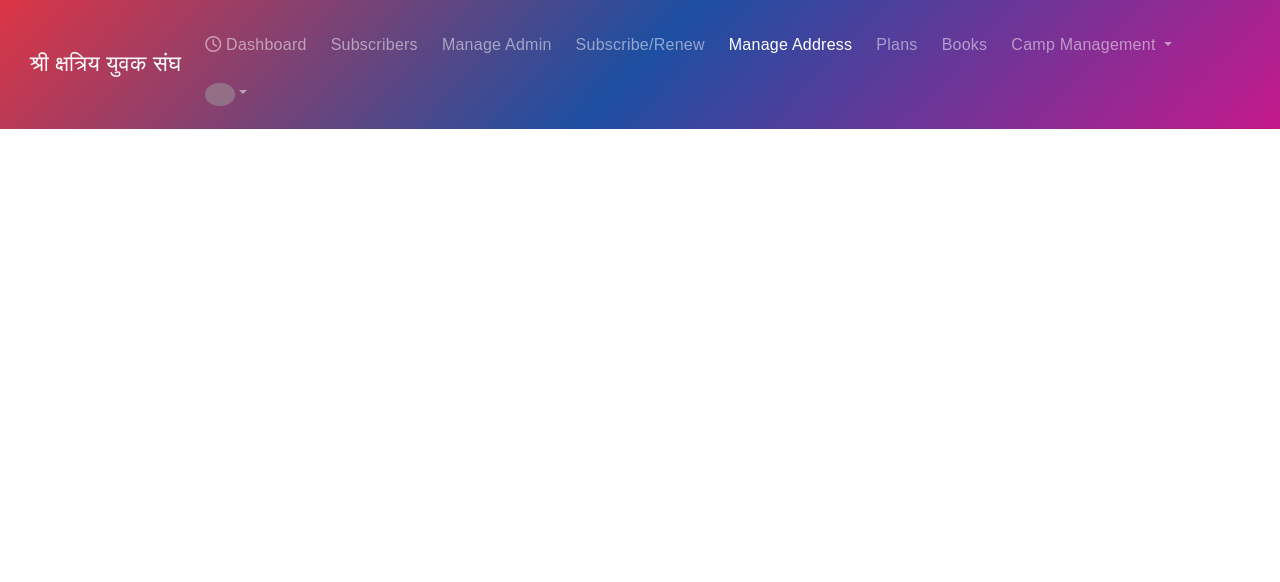
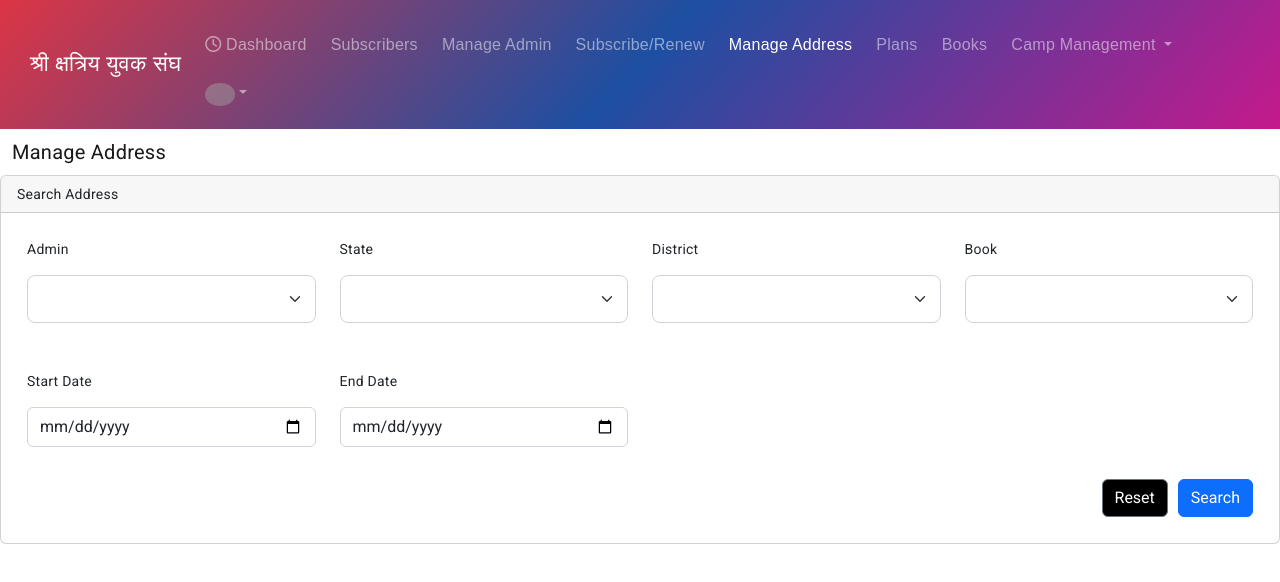
Before and after one commit to sunilsingh0639/Kys-Project, an Angular app in the folder kys/: page /app/address in a window 1280 px wide. Shown: the top 582 px of the page. Built offline with nearby package versions, Linux system fonts and the light colour scheme; grey boxes are pictures that could not be loaded.

Commit message:
added address component

```diff
--- a/kys/src/app/features/address/address-routing.module.ts
+++ b/kys/src/app/features/address/address-routing.module.ts
@@ -1,7 +1,15 @@
 import { NgModule } from '@angular/core';
 import { RouterModule, Routes } from '@angular/router';
+import { AddressComponent } from './address/address.component';
 
-const routes: Routes = [];
+const routes: Routes = [
+
+
+  {
+    path : '',
+    component : AddressComponent
+  }
+];
 
 @NgModule({
   imports: [RouterModule.forChild(routes)],
--- /dev/null
+++ b/kys/src/app/features/address/address/address.component.html
@@ -0,0 +1,139 @@
+<nav class="navbar navbar-light header-page">
+
+    <div class="container-fluid">
+
+        <a class="navbar-brand">Manage Address </a>
+    </div>
+</nav>
+<div class="card">
+
+    <div class="card-header"> Search Address </div>
+
+    <form [formGroup]="addressForm">
+        <div class="card-body" style="margin: 10px;">
+
+
+            <div class="row">
+
+                <div class="col-md-3">
+
+                    <div class="form-group">
+
+                        <label>Admin</label>
+                        <h3></h3>
+
+                        <select class="form-select form-select-lg mb-3" aria-label=".form-select-lg example"
+                            formControlName="admin">
+                            <option selected>Select a Admin</option>
+                            <option value="1">One</option>
+
+                        </select>
+
+                    </div>
+                </div>
+
+                <div class="col-md-3">
+
+                    <div class="form-group">
+
+                        <label>State</label>
+                        <h3></h3>
+
+
+                        <select class="form-select form-select-lg mb-3" aria-label=".form-select-lg example"
+                            formControlName="state">
+                            <option selected>State</option>
+                            <option value="1">One</option>
+
+                        </select>
+
+                    </div>
+                </div>
+                <div class="col-md-3">
+
+                    <div class="form-group">
+
+                        <label>District</label>
+                        <h3></h3>
+
+
+                        <select class="form-select form-select-lg mb-3" aria-label=".form-select-lg example"
+                            formControlName="district">
+                            <option selected>District</option>
+                            <option value="1">One</option>
+
+                        </select>
+
+                    </div>
+                </div>
+
+
+                <div class="col-md-3">
+
+                    <div class="form-group">
+
+                        <label>Book</label>
+                        <h3></h3>
+
+                        <select class="form-select form-select-lg mb-3" aria-label=".form-select-lg example"
+                            formControlName="book">
+                            <option selected>Book</option>
+                            <option value="1">One</option>
+
+                        </select>
+
+                    </div>
+                </div>
+                <div>
+                    <h1></h1>
+                </div>
+                <div>
+                    <h1></h1>
+                </div>
+
+
+                <div class="col-md-3">
+
+                    <div class="form-group">
+
+                        <label>Start Date</label>
+                        <h3></h3>
+
+                        <input type="date" class="form-control" style="height: 40px;">
+
+                    </div>
+
+                </div>
+                <div class="col-md-3">
+
+                    <div class="form-group">
+
+                        <label>End Date</label>
+                        <h3></h3>
+
+                        <input type="date" class="form-control" style="height: 40px;">
+                    </div>
+
+                </div>
+                <div>
+                    <h1></h1>
+                </div>
+                <div>
+                    <h1></h1>
+                </div>
+            </div>
+
+            <div class="col-md-12" style="text-align: end;">
+
+                <button type="button" class="btn btn-secondary" style="background-color: black;">Reset</button>
+
+                <button type="button" class="btn btn-primary" style="margin-left: 10px;">Search</button>
+
+            </div>
+
+        </div>
+    </form>
+
+
+
+</div>
--- /dev/null
+++ b/kys/src/app/features/address/address/address.component.ts
@@ -0,0 +1,34 @@
+import { Component,OnInit } from '@angular/core';
+import { AddressService } from 'src/app/core/services/address.service';
+import {AbstractControl, FormGroup,FormControl,Validators, FormBuilder, NgForm } from '@angular/forms';
+
+@Component({
+  selector: 'app-address',
+  templateUrl: './address.component.html',
+  styleUrls: ['./address.component.scss']
+})
+export class AddressComponent implements OnInit {
+
+  addressForm! : FormGroup;
+
+  constructor(private fb:FormBuilder) {}
+
+ngOnInit(): void {
+
+this.initlizationaddressForm();
+
+}
+
+initlizationaddressForm(){
+
+this.addressForm = this.fb.group({
+
+admin : [''],
+state : [''],
+district : [''],
+book : ['']
+
+});
+}
+
+}
```
Also changed, not shown: kys/src/app/core/services/address.service.ts (added, +9 -0 lines), kys/src/app/features/address/address.module.ts (+9 -2 lines), kys/src/app/features/address/address/address.component.scss (added), 2 other files (tests, documents, lock files or other folders).
